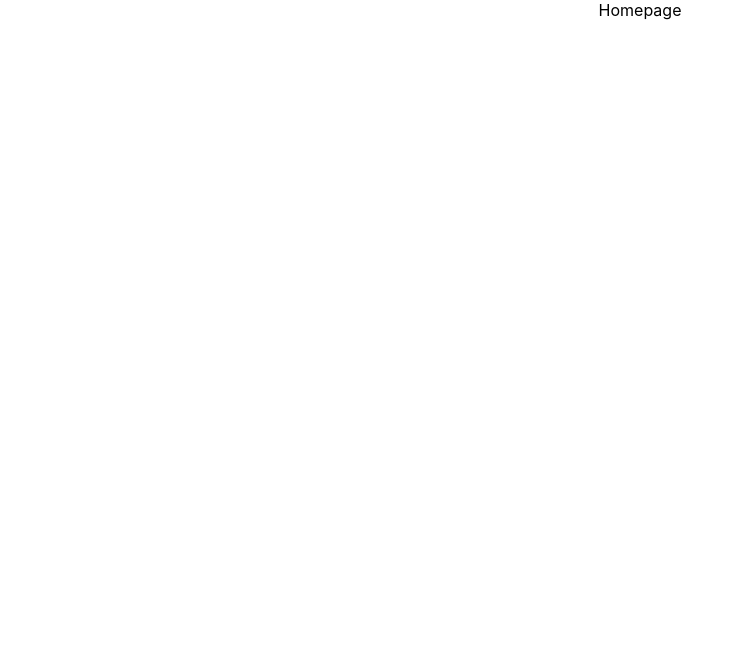
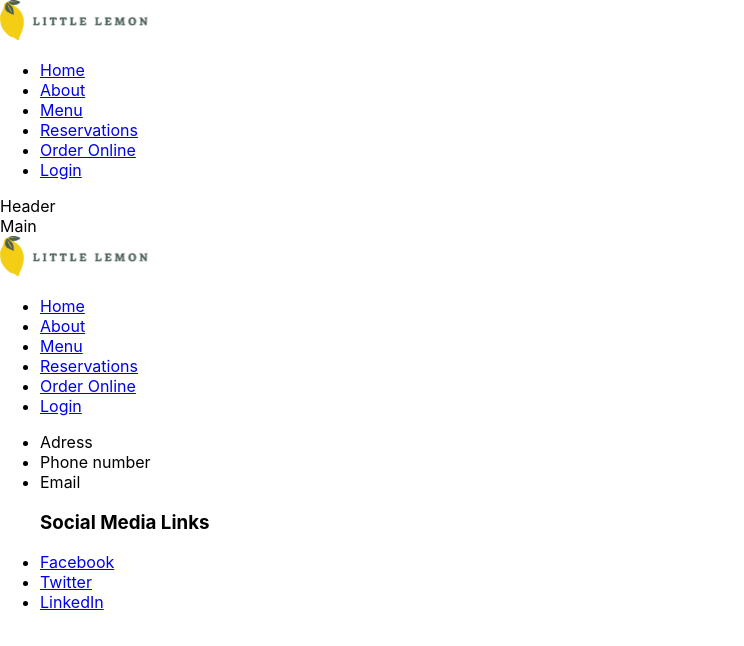
Before and after one commit to mehdiaitouchrif/little-lemon, a React (Create React App) app: page / in a window 1280 px wide. Shown: the top 646 px of the page, without its empty margins (0-744 px from the left). Built offline with nearby package versions, Linux system fonts and the light colour scheme.

Commit message:
semantic structure

```diff
--- a/public/index.html
+++ b/public/index.html
@@ -7,37 +7,32 @@
     <meta name="theme-color" content="#000000" />
     <meta
       name="description"
-      content="Web site created using create-react-app"
+      content="Welcome to Little Lemon, a cozy and casual restaurant serving delicious meals made from fresh, locally sourced ingredients."
     />
+    <meta
+      name="keywords"
+      content="Little Lemon, restaurant, food, dining, fresh, local"
+    />
+    <meta name="author" content="Little Lemon" />
+
+    <!-- Open Graph (OG) tags -->
+    <meta property="og:type" content="website" />
+    <meta property="og:title" content="Little Lemon" />
+    <meta
+      property="og:description"
+      content="Welcome to Little Lemon, a cozy and casual restaurant serving delicious meals made from fresh, locally sourced ingredients."
+    />
+    <meta property="og:url" content="https://www.littlelemon.com/" />
+    <meta property="og:image" content="Logo.svg" />
+    <meta property="og:image:alt" content="Little Lemon logo" />
+    <meta property="og:site_name" content="Little Lemon" />
+
     <link rel="apple-touch-icon" href="%PUBLIC_URL%/logo192.png" />
-    <!--
-      manifest.json provides metadata used when your web app is installed on a
-      user's mobile device or desktop. See https://developers.google.com/web/fundamentals/web-app-manifest/
-    -->
     <link rel="manifest" href="%PUBLIC_URL%/manifest.json" />
-    <!--
-      Notice the use of %PUBLIC_URL% in the tags above.
-      It will be replaced with the URL of the `public` folder during the build.
-      Only files inside the `public` folder can be referenced from the HTML.
-
-      Unlike "/favicon.ico" or "favicon.ico", "%PUBLIC_URL%/favicon.ico" will
-      work correctly both with client-side routing and a non-root public URL.
-      Learn how to configure a non-root public URL by running `npm run build`.
-    -->
-    <title>React App</title>
+    <title>Little Lemon</title>
   </head>
   <body>
     <noscript>You need to enable JavaScript to run this app.</noscript>
     <div id="root"></div>
-    <!--
-      This HTML file is a template.
-      If you open it directly in the browser, you will see an empty page.
-
-      You can add webfonts, meta tags, or analytics to this file.
-      The build step will place the bundled scripts into the <body> tag.
-
-      To begin the development, run `npm start` or `yarn start`.
-      To create a production bundle, use `npm run build` or `yarn build`.
-    -->
   </body>
 </html>
--- a/src/App.js
+++ b/src/App.js
@@ -1,7 +1,18 @@
 import "./App.css";
+import Header from "./components/Header";
+import Main from "./components/Main";
+import Nav from "./components/Nav";
+import Footer from "./components/Footer";
 
 function App() {
-  return <div className="App">Homepage</div>;
+  return (
+    <>
+      <Nav />
+      <Header />
+      <Main />
+      <Footer />
+    </>
+  );
 }
 
 export default App;
--- /dev/null
+++ b/src/components/Footer.js
@@ -0,0 +1,56 @@
+const Footer = () => {
+  return (
+    <footer>
+      {/* Logo */}
+      <img src="/Logo.svg" alt="" />
+      {/* Doormat Navigation */}
+      <ul>
+        <li>
+          <a href="/">Home</a>
+        </li>
+        <li>
+          <a href="/about">About</a>
+        </li>
+        <li>
+          <a href="/menu">Menu</a>
+        </li>
+        <li>
+          <a href="/reservations">Reservations</a>
+        </li>
+        <li>
+          <a href="/order">Order Online</a>
+        </li>
+        <li>
+          <a href="/login">Login</a>
+        </li>
+      </ul>
+      {/* Contact */}
+      <ul>
+        <li>Adress</li>
+        <li>Phone number</li>
+        <li>Email</li>
+      </ul>
+      {/* Social Media Links */}
+      <ul>
+        <h3>Social Media Links</h3>
+        <li>
+          <a href="https://facebook.com" target="_blank" rel="noreferrer">
+            Facebook
+          </a>
+        </li>
+        <li>
+          <a href="https://twitter.com" target="_blank" rel="noreferrer">
+            Twitter
+          </a>
+        </li>
+        <li>
+          <a href="https://linkedin.com" target="_blank" rel="noreferrer">
+            LinkedIn
+          </a>
+        </li>
+      </ul>
+    </footer>
+  );
+};
+
+export default Footer;
--- /dev/null
+++ b/src/components/Header.js
@@ -0,0 +1,5 @@
+const Header = () => {
+  return <header>Header</header>;
+};
+
+export default Header;
--- /dev/null
+++ b/src/components/Main.js
@@ -0,0 +1,5 @@
+const Main = () => {
+  return <main>Main</main>;
+};
+
+export default Main;
--- /dev/null
+++ b/src/components/Nav.js
@@ -0,0 +1,31 @@
+const Nav = () => {
+  return (
+    <nav>
+      {/* Logo */}
+      <img src="/Logo.svg" alt="" />
+      {/* Navigation links */}
+      <ul>
+        <li>
+          <a href="/">Home</a>
+        </li>
+        <li>
+          <a href="/about">About</a>
+        </li>
+        <li>
+          <a href="menu">Menu</a>
+        </li>
+        <li>
+          <a href="/reservations">Reservations</a>
+        </li>
+        <li>
+          <a href="/order">Order Online</a>
+        </li>
+        <li>
+          <a href="/login">Login</a>
+        </li>
+      </ul>
+    </nav>
+  );
+};
+
+export default Nav;
```
Also changed, not shown: public/Logo.svg (added).
